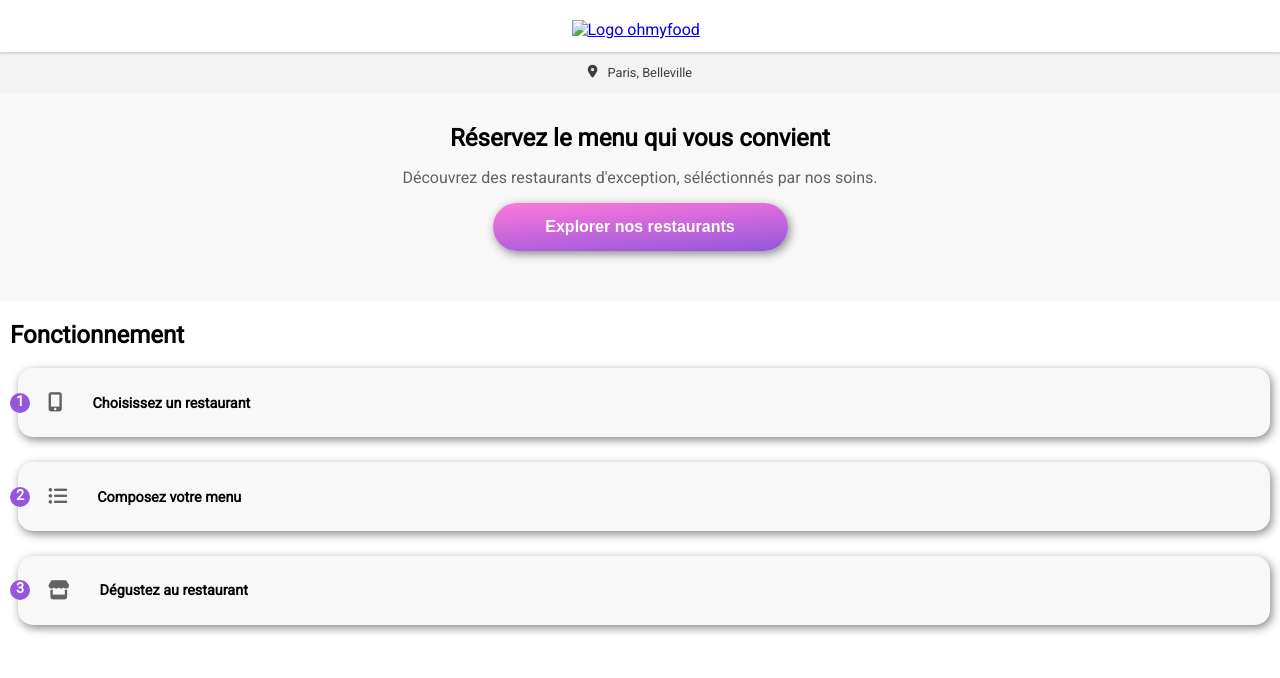
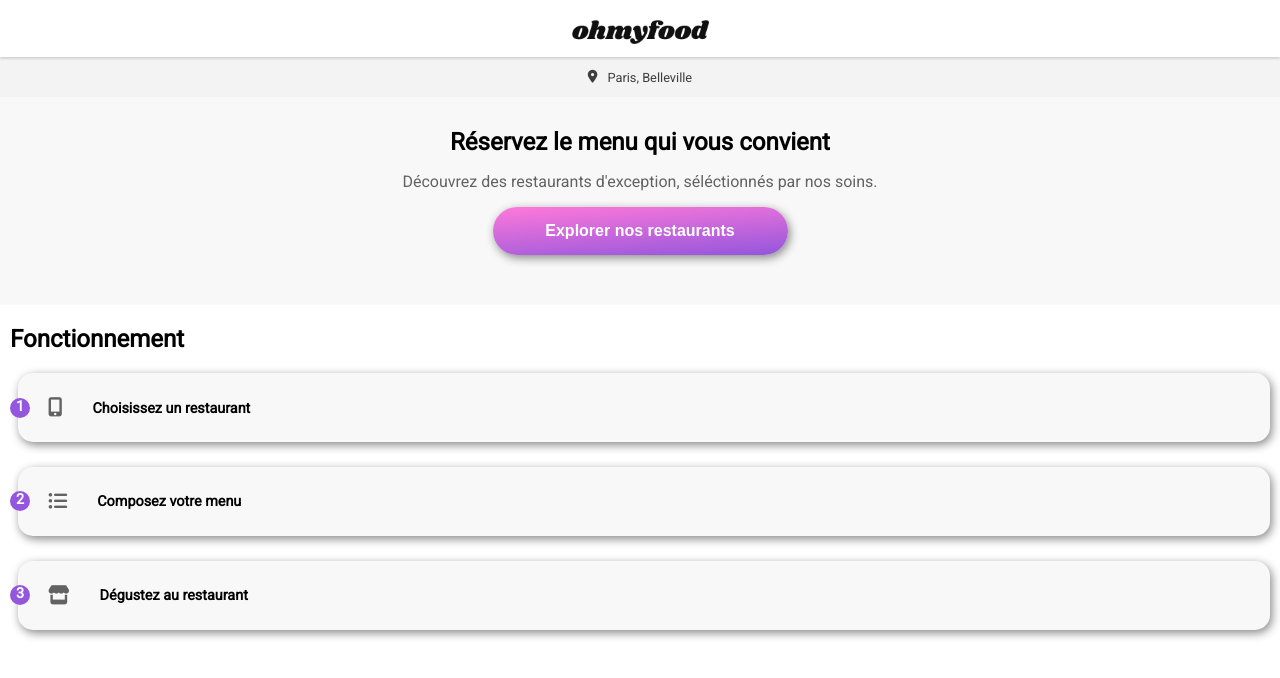
Before and after one commit to Citry-fr/TristanFaudaRole_3_19012021, a website: page html/home.html in a window 1280 px wide. Drawn offline with nearby package versions, Linux system fonts and the light colour scheme; files that its build step writes are made by us from their sources; the site is published under a folder, as on GitHub Pages, so addresses that start at the root find nothing; a web font is replaced by a local one.

Commit message:
Fixing img link

```diff
--- a/html/home.html
+++ b/html/home.html
@@ -10,7 +10,7 @@
     <body>
         <header class="header">
             <nav class="header__nav">
-                <a class="header__nav__a" href="#"><img class="header__nav__a__img" src="/img/ohmyfood.png" alt="Logo ohmyfood"></a>
+                <a class="header__nav__a" href="#"><img class="header__nav__a__img" src="../img/ohmyfood.png" alt="Logo ohmyfood"></a>
             </nav>
             <div class="header__loc">
                 <i class="fas fa-map-marker-alt header__loc__map"></i>
```
